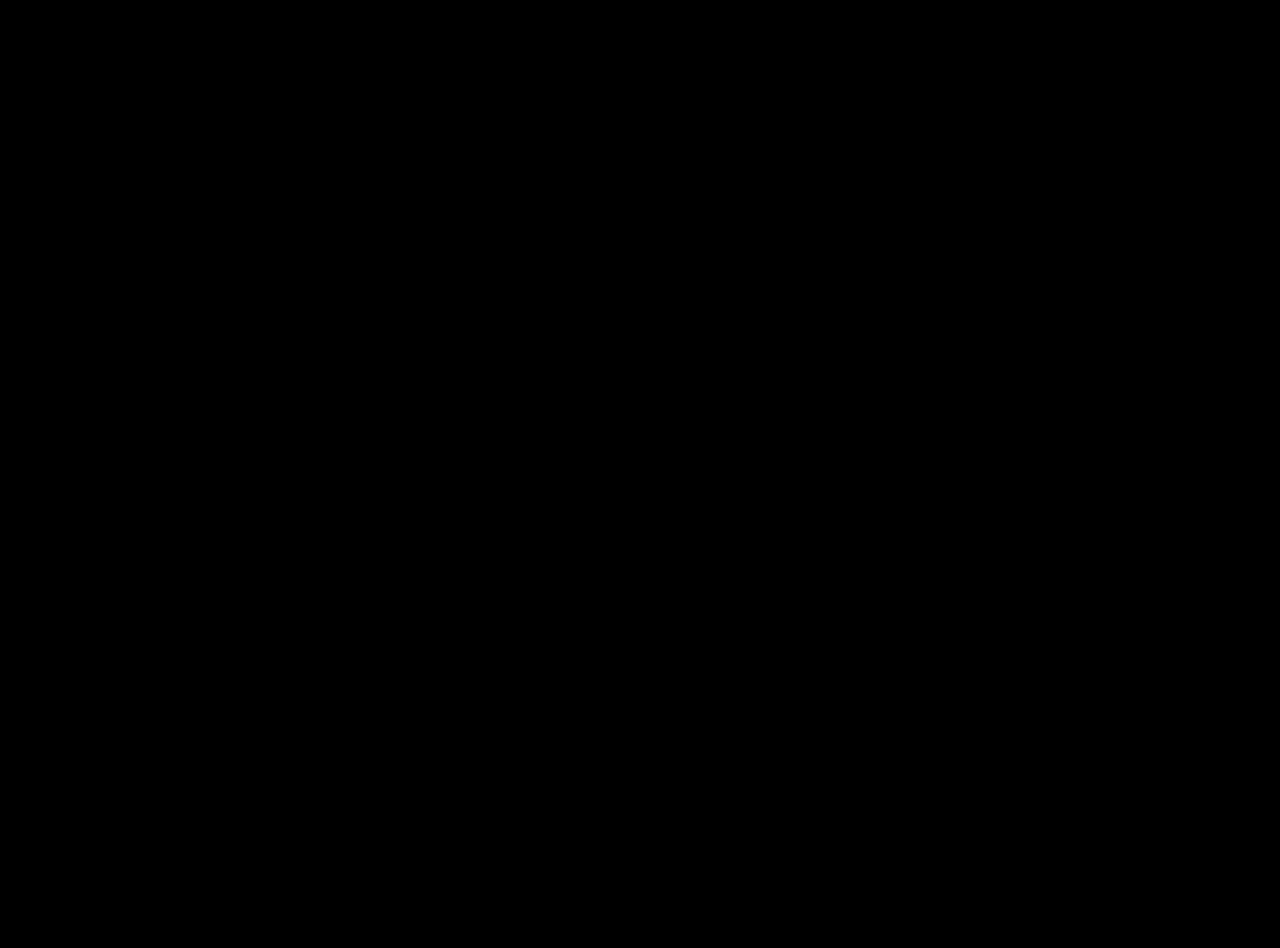
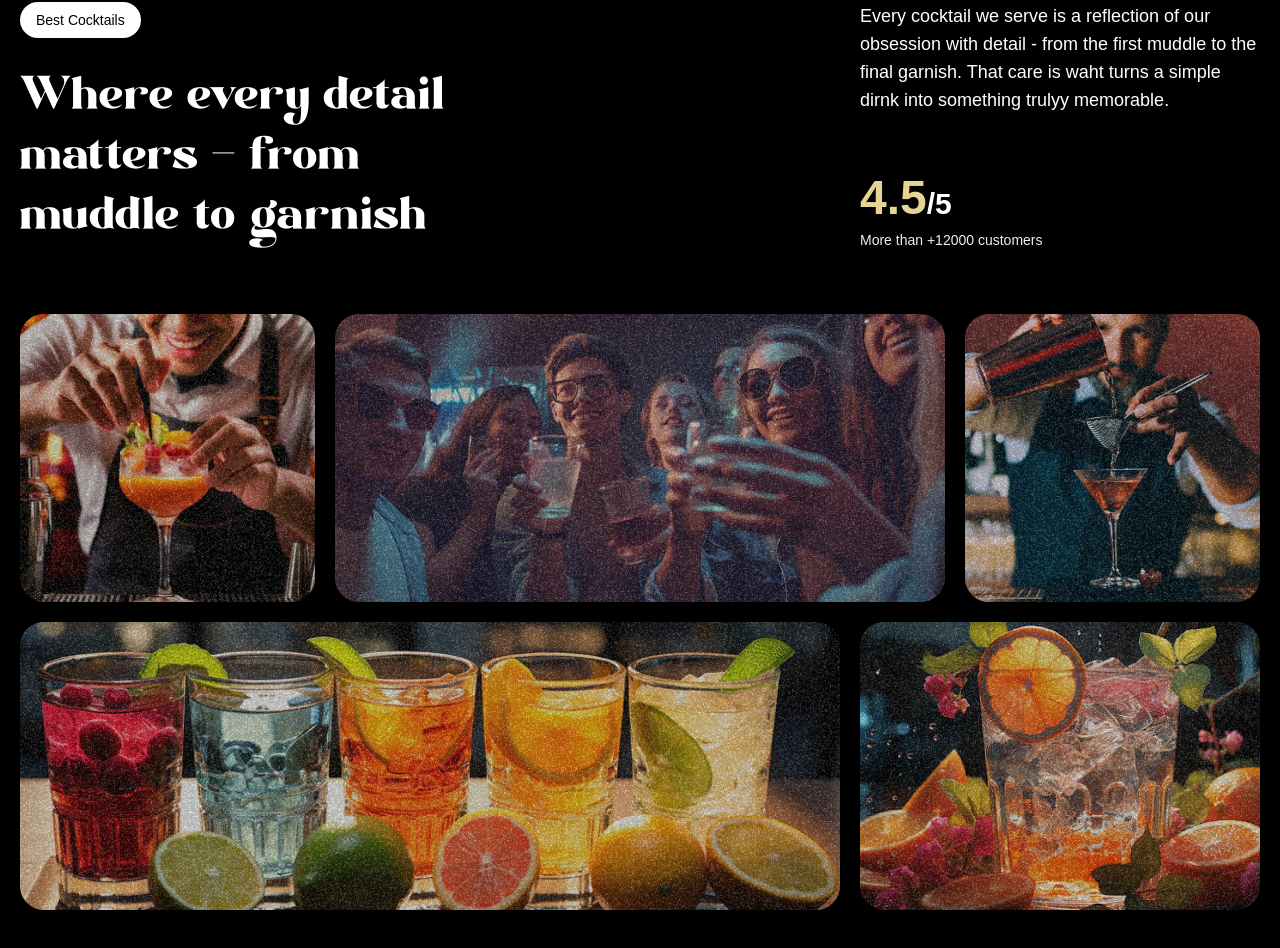
Before and after one commit to garibaldii/gsap-mojito-cocktails, a React (Vite) app: page / in a window 1280 px wide. Shown: the part 1710-2658 px from the top of the page. Before the commit the page ends 1600 px from the top, so only its background shows below. Built offline with nearby package versions, Linux system fonts and the light colour scheme; a web font is replaced by a local one.

Commit message:
implementing about section

```diff
--- a/src/App.jsx
+++ b/src/App.jsx
@@ -5,6 +5,7 @@ import { ScrollTrigger, SplitText } from 'gsap/all'
 import Navbar from './components/navbar'
 import Hero from './components/Hero'
 import Cocktails from './components/Cocktails'
+import About from './components/About'
 
 gsap.registerPlugin(ScrollTrigger, SplitText)
 
@@ -16,6 +17,7 @@ const App = () => {
             {/*div temporária para simular scroll dentro da página para podermos testar o scrolltrigger do gsap. */}
             {/* <div className='h-dvh bg-black'/> */}
             <Cocktails />
+            <About />
         </main>
     )
 }
--- /dev/null
+++ b/src/components/About.jsx
@@ -0,0 +1,93 @@
+import { useGSAP } from '@gsap/react'
+import { SplitText } from 'gsap/all'
+import gsap from 'gsap'
+
+const About = () => {
+
+    useGSAP(() => {
+        const titleSplit = SplitText.create('#about h2', {
+            type: 'words'
+        })
+
+        const scrollTimeline = gsap.timeline({
+            scrollTrigger: {
+                trigger: '#about',
+                start: 'top center'
+            }
+
+        })
+
+        scrollTimeline
+            .from(titleSplit.words, {
+                opacity: 0,
+                duration: 1,
+                yPercent: 100,
+                ease: 'expo.out',
+                stagger: 0.02
+            })
+            .from('.top-grid div, .bottom-grid-div', {
+                opacity: 0,
+                duration: 1,
+                ease: 'power1.inOut',
+                stagger: 0.04
+
+            }, '-=0.5')
+    }, [])
+
+    return (
+        <div id='about'>
+            <div className="mb-16 md:px-0 px-5">
+                <div className="content">
+                    <div className="md:col-span-8">
+                        <p className="badge">Best Cocktails</p>
+                        <h2>Where every detail matters <span className='text-white'>-</span> from muddle to garnish</h2>
+                    </div>
+
+                    <div className="sub-content">
+                        <p>Every cocktail we serve is a reflection of our obsession with detail - from the first muddle to the final garnish. That care is waht turns a simple dirnk into something trulyy memorable.</p>
+
+                        <div >
+                            <p className="md:text-3xl text-xl font-bold">
+                                <span>4.5</span>/5
+                            </p>
+
+                            <p className='text-sm text-white-100'>
+                                More than +12000 customers
+                            </p>
+                        </div>
+                    </div>
+                </div>
+            </div>
+
+            <div className='top-grid'>
+                <div className='md:col-span-3'>
+                    <div className="noisy" />
+                    <img src="/images/abt1.png" alt="grid-img-1" />
+                </div>
+
+                <div className='md:col-span-6'>
+                    <div className="noisy" />
+                    <img src="/images/abt2.png" alt="grid-img-2" />
+                </div>
+
+                <div className='md:col-span-3'>
+                    <div className="noisy" />
+                    <img src="/images/abt5.png" alt="grid-img-6" />
+                </div>
+            </div>
+
+            <div className="bottom-grid">
+                <div className="md:col-span-8">
+                    <div className="noisy" />
+                    <img src="/images/abt3.png" alt="grid-img-3" srcset="" />
+                </div>
+                <div className="md:col-span-4">
+                    <div className="noisy" />
+                    <img src="/images/abt4.png" alt="grid-img-3" srcset="" />
+                </div>
+            </div>
+        </div>
+    )
+}
+
+export default About
```
